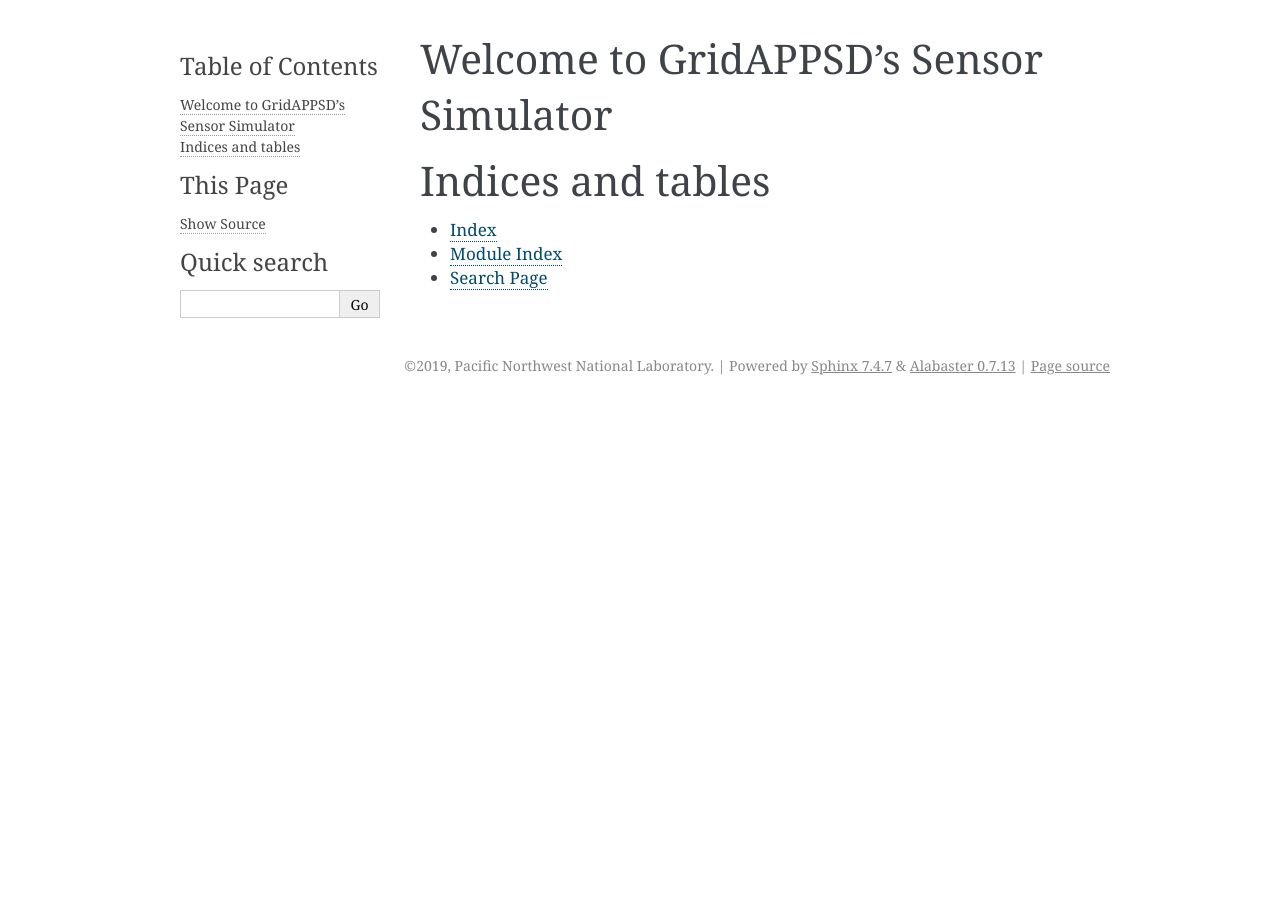
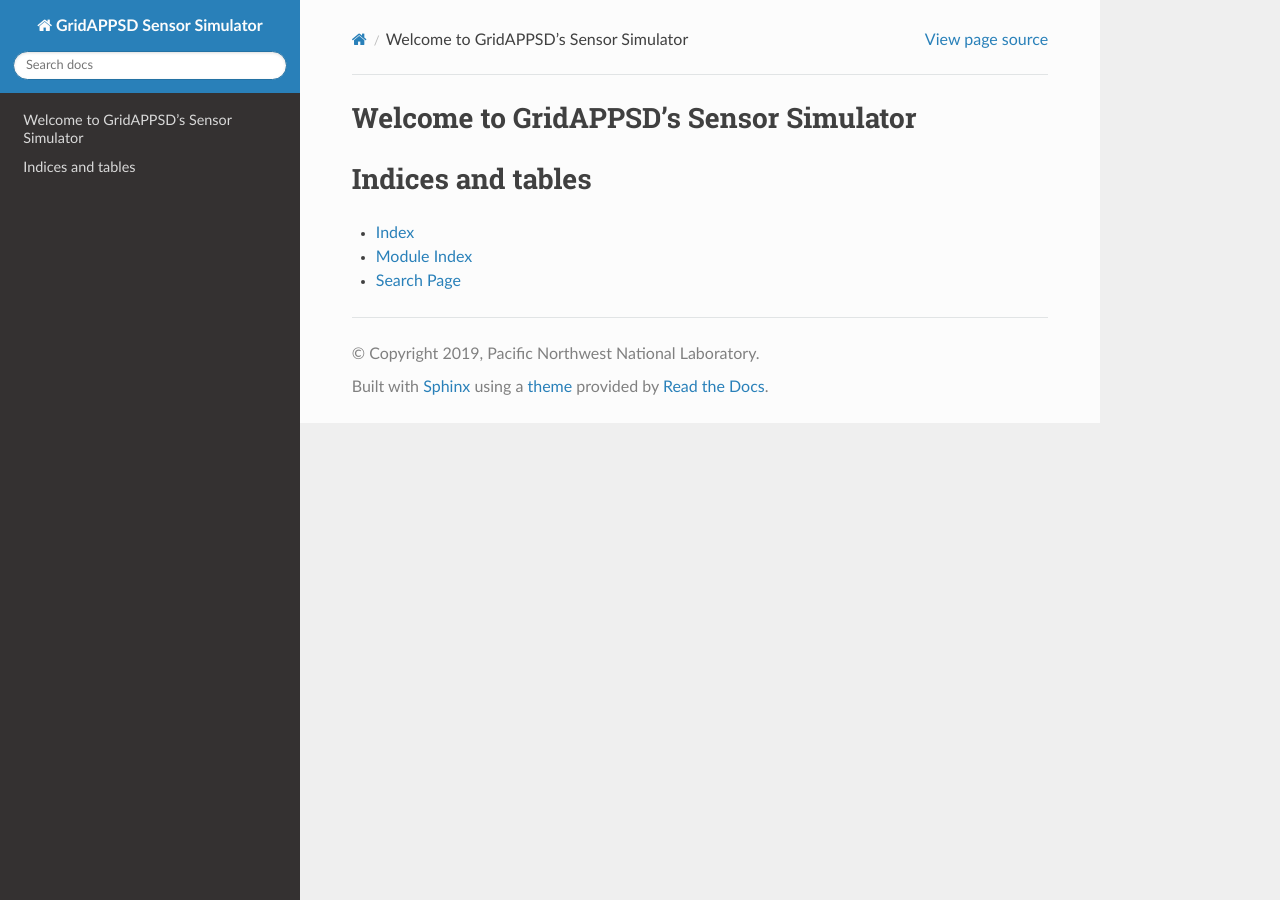
Before and after one commit to craig8/gridappsd-sensor-simulator, a Sphinx documentation site: the page built from docs/source/index.rst, in a window 1280 px wide. Built offline with Sphinx 7.4.7 and the Read the Docs theme 2.0.0, drawn with Linux system fonts in a browser that asks for light colours.

Commit message:
Updated theme for rtd

```diff
--- a/docs/source/conf.py
+++ b/docs/source/conf.py
@@ -27,8 +27,7 @@ release = '2019.10.0'
 
 # -- General configuration ---------------------------------------------------
 
-# On the rtd server the default is contents so we override that here to be
-# what we have as our default page.
+# The master toctree document.
 master_doc = 'index'
 
 # Add any Sphinx extension module names here, as strings. They can be
@@ -51,7 +50,7 @@ exclude_patterns = []
 # The theme to use for HTML and HTML Help pages.  See the documentation for
 # a list of builtin themes.
 #
-html_theme = 'alabaster'
+html_theme = 'sphinx_rtd_theme'
 
 # Add any paths that contain custom static files (such as style sheets) here,
 # relative to this directory. They are copied after the builtin static files,
```
